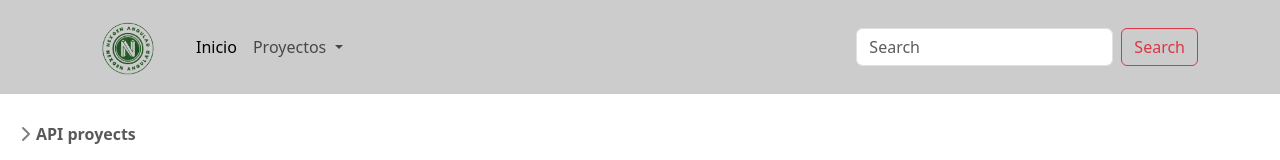
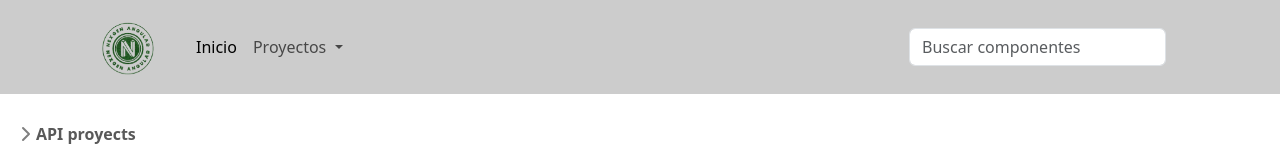
Before and after one commit to MarkGarz19/Nexgen, an Angular app: page / in a window 1280 px wide. Shown: the top 160 px of the page. Built offline with nearby package versions, Linux system fonts and the light colour scheme.

Commit message:
funciona el search

```diff
--- a/src/app/app.routes.ts
+++ b/src/app/app.routes.ts
@@ -5,9 +5,9 @@ import { HomeComponent } from './pages/home/home.component';
 
 export const routes: Routes = [
 
-    { path: '', component: HomeComponent },
-    { path: 'clima', component: ClimaComponent },
-    { path: 'peliculas', component: PeliculasComponent },
+    { path: '', component: HomeComponent, title: 'Inicio' },
+    { path: 'clima', component: ClimaComponent, title: 'Clima' },
+    { path: 'peliculas', component: PeliculasComponent, title: 'Peliculas' },
 
     { path: '**', redirectTo: '', pathMatch: 'full' },
 
--- a/src/app/components/header/header.component.html
+++ b/src/app/components/header/header.component.html
@@ -20,10 +20,17 @@
                     </ul>
                 </li>
             </ul>
-            <form class="d-flex" role="search">
-                <input class="form-control me-2" type="search" placeholder="Search" aria-label="Search">
-                <button class="btn btn-outline-danger" type="submit">Search</button>
-            </form>
+            <div class="search-bar">
+                <input class="form-control" type="text" [(ngModel)]="searchTerm" placeholder="Buscar componentes"
+                    (input)="search()" />
+            </div>
+            @if (componentesFiltrados.length < 2) { <ul>
+                @for (nombreComponente of componentesFiltrados; track nombreComponente) {
+                <button routerLink="{{ nombreComponente }}"
+                    class="btn btn-primary me-2 mb-2 align-items-center text-start">Search</button>
+                }
+                </ul>
+                }
         </div>
     </div>
 </nav>
--- a/src/app/components/header/header.component.ts
+++ b/src/app/components/header/header.component.ts
@@ -1,16 +1,45 @@
+// Se importar NgModule para utilizar los componentes de Ng con Bootstrap
+import { Component } from '@angular/core';
 
-import { Component } from '@angular/core';
+// Sirve para redirigir a las paginas
 import { RouterLink } from '@angular/router';
+
+// Hacemos la importacion del injector del buscador para que pueda buscar entre las paginas
+import { ComponentSearchService } from '../../services/buscador.service';
+import { FormsModule } from '@angular/forms';
+
+// Importamos Observable y Subject para que cuando busquemos entre los componentes el observable se actualice cuando cambie el searchTerm
+import { Observable, Subject } from 'rxjs';
 
 @Component({
   selector: 'app-header',
   standalone: true,
-  imports: [RouterLink],
+  imports: [RouterLink, FormsModule],
+  //Declaramos el FormsModule para poder redigir a otras paginas
+  //Despues declarmos el RouterLink en los imports
   templateUrl: './header.component.html',
   styleUrl: './header.component.css'
 })
+
 export class HeaderComponent {
-  constructor() {
+  searchTerm: string = '';
+  componentesFiltrados: string[] = [];
 
+  constructor(private componentSearchService: ComponentSearchService) { }
+
+  search(): void {
+    const searchSubject = new Subject<string>();
+
+    // utilizamos la funcion searchTerm para que cuando cambie el searchTerm se actualice el observable
+    searchSubject.subscribe((searchTerm) => {
+      this.componentesFiltrados = this.componentSearchService.obtenerComponentesFiltrados(
+        searchTerm
+      );
+    });
+
+    searchSubject.next(this.searchTerm);
   }
+
 }
+
+export class AppModule { }
--- /dev/null
+++ b/src/app/services/buscador.service.ts
@@ -0,0 +1,19 @@
+import { Injectable } from '@angular/core';
+
+@Injectable({
+  providedIn: 'root',
+})
+export class ComponentSearchService {
+  private nombreComponentes: string[] = [
+    'home',
+    'clima',
+    'peliculas',
+    'nasa',
+  ];
+
+  obtenerComponentesFiltrados(searchTerm: string): string[] {
+    return this.nombreComponentes.filter((name) =>
+      name.toLowerCase().includes(searchTerm.toLowerCase())
+    );
+  }
+}
```
